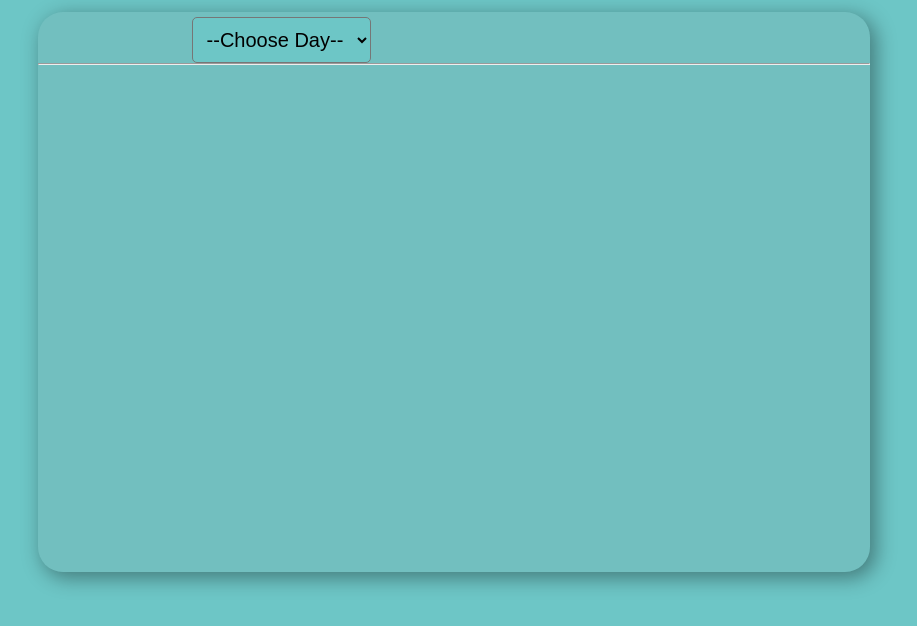
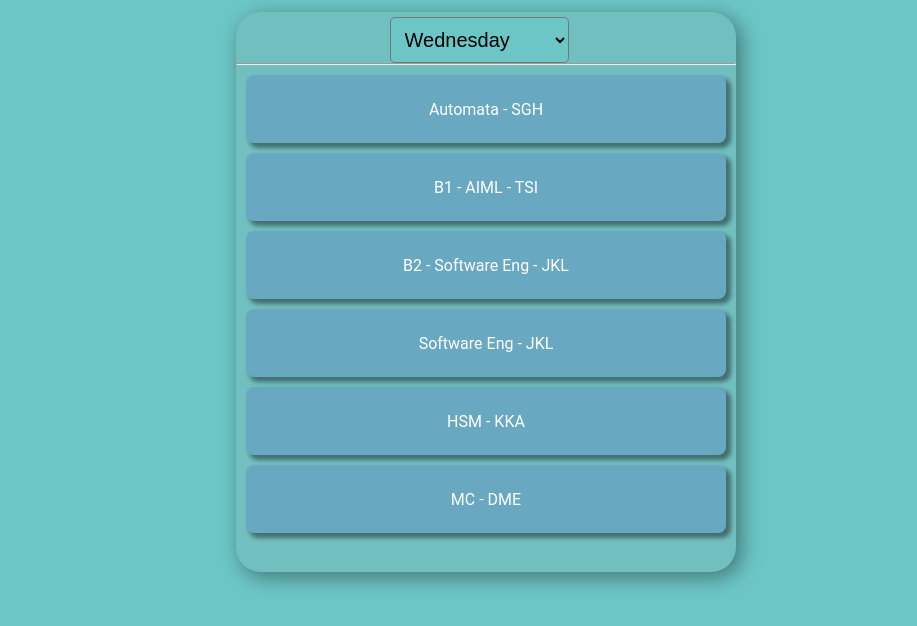
Before and after one commit to aditya-krm/RoutineofMyCollege, a plain HTML site: page index.html in a window 1280 px wide. Shown: the part 70-696 px from the top of the page, without its empty margins (154-1071 px from the left). Drawn offline with Linux system fonts and the light colour scheme.

Commit message:
auto present day selection

```diff
--- a/index.html
+++ b/index.html
@@ -8,6 +8,7 @@
   </head>
   <body>
     <h1>Here is your Routine</h1>
+    <div class="mainmain">
       <div id="main">
         <select name="day" id="day">
           <option value="none">--Choose day--</option>
@@ -22,6 +23,7 @@
           <!-- Class schedule items will be added here dynamically -->
         </div>
       </div>
+    </div>
 
     <script src="script.js"></script>
   </body>
--- a/script.js
+++ b/script.js
@@ -8,6 +8,25 @@ const schedules = {
 
   const daySelect = document.getElementById("day");
   const scheduleDisplay = document.querySelector(".display");
+  // change
+
+  function updateSchedule() {
+    const currentDate = new Date();
+    const currentDay = currentDate.toLocaleString("en-US", { weekday: "long" }).toLowerCase();
+    console.log(currentDay)
+    // Set the selected option to the current day
+    daySelect.value = currentDay;
+
+    // Display the schedule of the current day
+    displaySchedule(schedules[currentDay]);
+  }
+
+  // Initial update
+  updateSchedule();
+  // change
+
+
+
 
   daySelect.addEventListener("change", function () {
     const selectedDay = daySelect.value;
--- a/style.css
+++ b/style.css
@@ -6,6 +6,7 @@
 body{
     background-color: #6dc6c6;
     font-family: 'Roboto', sans-serif;
+    user-select: none;
 }
 h1{
     text-align: center;
@@ -13,10 +14,17 @@ h1{
     font-size: 40px;
     color: #333;
 }
+.mainmain{
+    display: flex;
+    justify-content: center;
+    align-items: center;
+}
 #main{
+    cursor: pointer;
     height: 70vh;
-    width: 65vw;
-    margin-left: 15vw;
+    width: 90vw;
+    max-width: 500px;
+    /* margin-left: 5vw; */
     border-radius: 25px;
     margin-top: 15px;
     background-color: #90909021;
@@ -24,6 +32,7 @@ h1{
     box-shadow: 5px 5px 20px 1px rgba(0, 0, 0, 0.378);
 }
 #day{
+    cursor: pointer;
     text-transform: capitalize;
     font-size: 20px;
     /* margin: 20px 0; */
```
Lines whose indentation alone changed are shown as unchanged.
